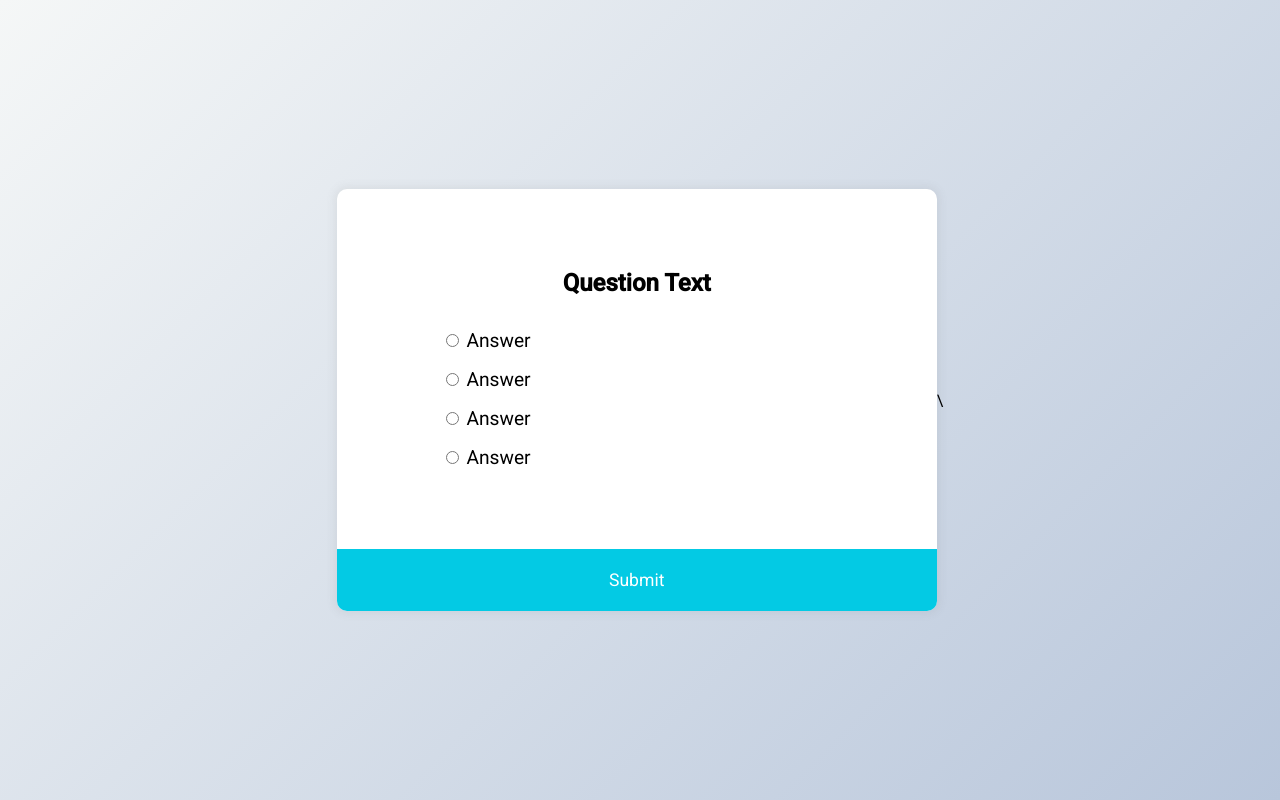
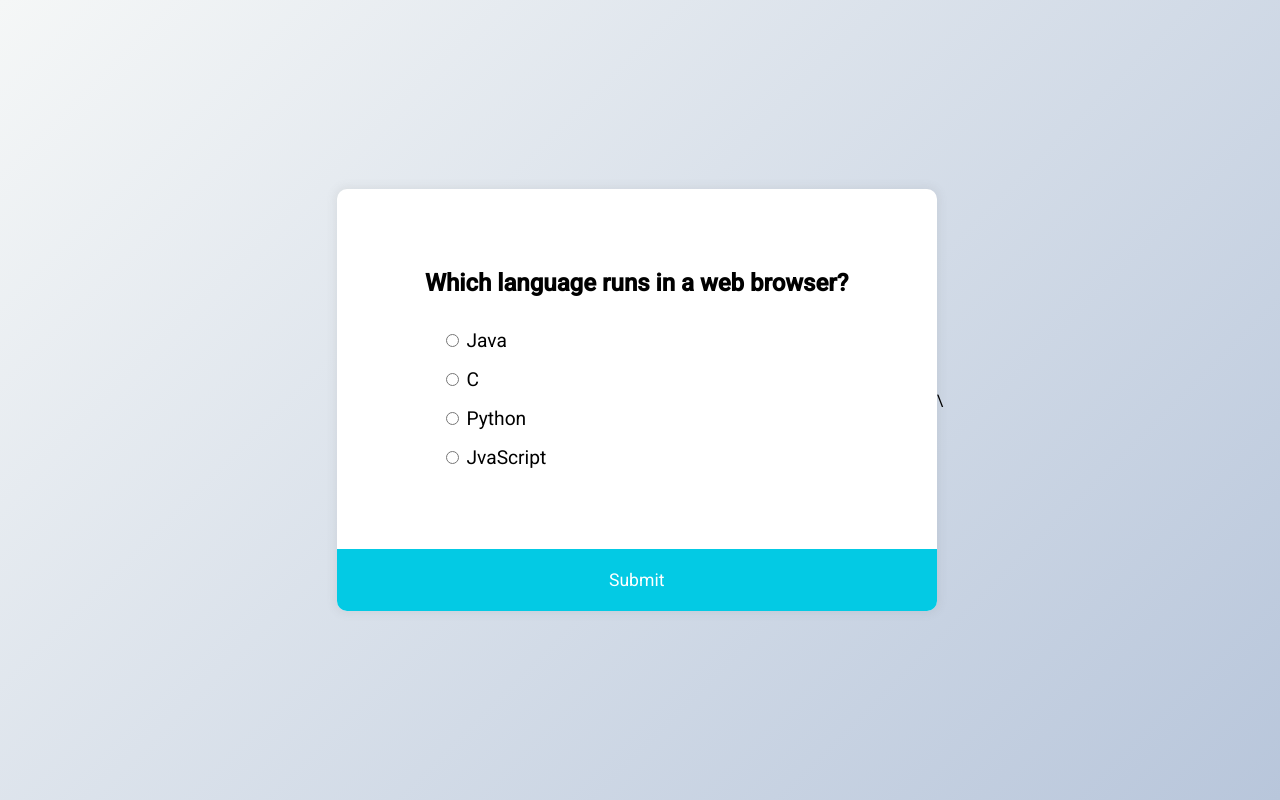
Before and after one commit to acciojob/quiz-Sonu34668, a website: page main.html in a window 1280 px wide. Drawn offline with Linux system fonts and the light colour scheme.

Commit message:
created a submission

```diff
--- a/main.html
+++ b/main.html
@@ -13,23 +13,23 @@
 	<!-- the entire body must be written by student -->
  <div class="quiz-container" id="quiz">
 	<div class="quiz-header">
-	  <h2 id="question">Question Text</h2>
+	  <h2 id="question">Which language runs in a web browser?</h2>
 	<ul>
 		<li>
 			<input type="radio" name="answer" id="a" class="answer">
-			<label for="a" id="a_text">Answer</label>
+			<label for="a" id="a_text">Java</label>
 		</li>
 		<li>
 			<input type="radio" name="answer" id="b" class="answer">
-			<label for="b" id="b_text">Answer</label>
+			<label for="b" id="b_text">C</label>
 		</li>
 		<li>
 			<input type="radio" name="answer" id="c" class="answer">
-			<label for="c" id="c_text">Answer</label>
+			<label for="c" id="c_text">Python</label>
 		</li>
 		<li>
 			<input type="radio" name="answer" id="d" class="answer">
-			<label for="d" id="d_text">Answer</label>
+			<label for="d" id="d_text">JvaScript</label>
 		</li>
 	</ul>
 
```
